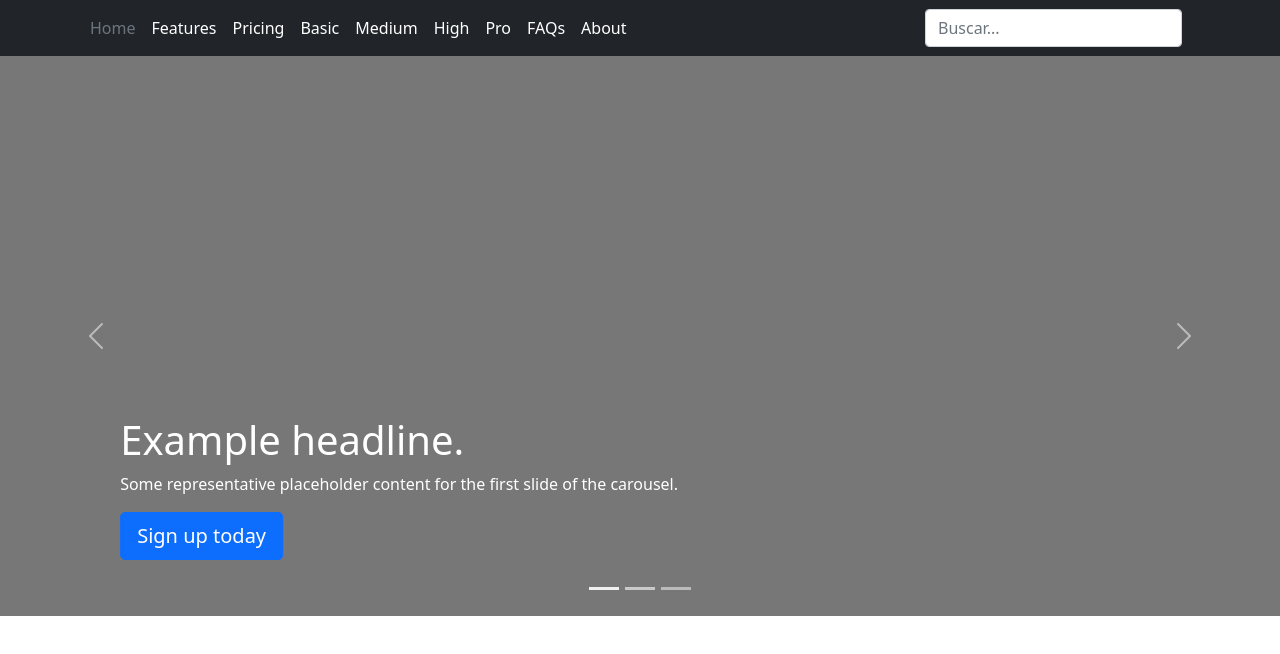
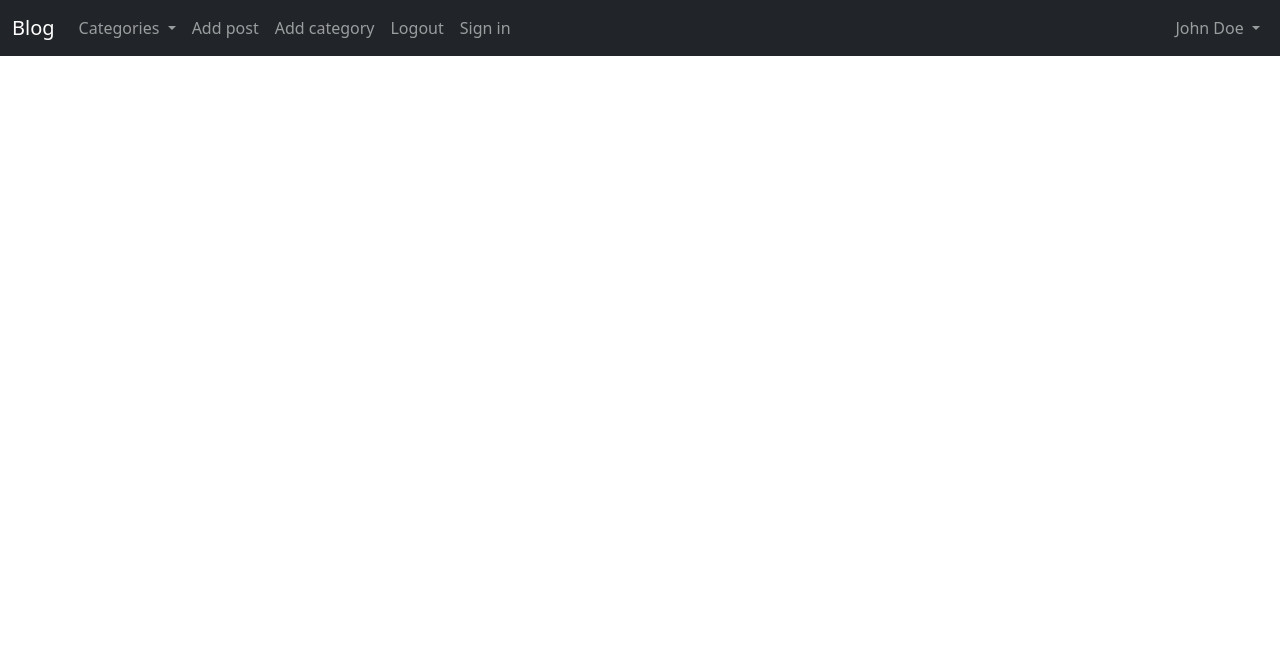
Before and after one commit to pieronag/Proyecto-Final-Web-Bootstrap, a plain HTML site: page index.html in a window 1280 px wide. Drawn offline with nearby package versions, Linux system fonts and the light colour scheme.

Commit message:
act index

```diff
--- a/index.html
+++ b/index.html
@@ -6,38 +6,100 @@
     <meta name="viewport" content="width=device-width, initial-scale=1">
 
     <!-- Bootstrap CSS -->
-    <link href="/css/bootstrap.css" rel="stylesheet">
+    <link href="https://cdn.jsdelivr.net/npm/bootstrap@5.0.0-beta2/dist/css/bootstrap.min.css" rel="stylesheet" integrity="sha384-BmbxuPwQa2lc/FVzBcNJ7UAyJxM6wuqIj61tLrc4wSX0szH/Ev+nYRRuWlolflfl" crossorigin="anonymous">
 
     <title>Proyecto Final Bootstrap</title>
+
+    <script src="https://code.jquery.com/jquery-3.5.1.min.js"></script>
+    <script src="js/bootstrap.bundle.js"></script>
+    <script src="js/bootstrap.js"></script>
+
   </head>
   <body>
 
-    <script src="/js/bootstrap.js"></script>
 
-    <header class="p-2 bg-dark text-white">
+<nav class="navbar navbar-expand-lg navbar-dark bg-dark">
+  <div class="container-fluid">
+    <a class="navbar-brand" href="#">Blog</a>
+    <button class="navbar-toggler" type="button" data-bs-toggle="collapse" data-bs-target="#navbarSupportedContent" aria-controls="navbarSupportedContent" aria-expanded="false" aria-label="Toggle navigation">
+  <span class="navbar-toggler-icon"></span>
+</button>
+    <div class="collapse navbar-collapse" id="navbarSupportedContent">
+      <ul class="navbar-nav me-auto mb-2 mb-lg-0">
+        <li class="nav-item dropdown">
+          <a class="nav-link dropdown-toggle" href="#" id="navbarDropdown" role="button" data-bs-toggle="dropdown" aria-expanded="false">
+        Categories
+      </a>
+
+          <ul class="dropdown-menu" aria-labelledby="navbarDropdown">
+            <li>
+              <a class="dropdown-item" href="#">Cat1</a>
+            </li>
+            <li>
+              <a class="dropdown-item" href="#">Cat2</a>
+            </li>
+            <li>
+              <a class="dropdown-item" href="#">Cat3</a>
+            </li>
+          </ul>
+        </li>
+
+        <li class="nav-item">
+          <a class="nav-link" href="#">Add post</a>
+        </li>
+        <li class="nav-item">
+          <a class="nav-link" href="#">Add category</a>
+        </li>
+
+        <li class="nav-item">
+          <a class="nav-link" href="#">Logout</a>
+        </li>
+        <li class="nav-item">
+          <a class="nav-link" href="#">Sign in</a>
+        </li>
+      </ul>
+    </div>
+
+    <!-- This is what is not working well -->
+    <ul class="navbar-nav ml-auto">
+      <li class="nav-item">
+        <a class="nav-link dropdown-toggle" href="#" id="navbarDropdown" role="button" data-bs-toggle="dropdown" aria-expanded="false">
+      John Doe
+    </a>
+
+        <div class="dropdown-menu dropdown-menu-end" aria-labelledby="navbarDropdown">
+          <a class="dropdown-item dropdown" href="#"> Edit settings </a>
+          <a class="dropdown-item" href="#"> Edit profile page </a>
+          <a class="dropdown-item" href="#"> Show profile page </a>
+          <a class="dropdown-item" href="#"> Create profile page </a>
+        </div>
+      </li>
+    </ul>
+
+    <script src="https://cdn.jsdelivr.net/npm/bootstrap@5.0.0-beta2/dist/js/bootstrap.bundle.min.js" integrity="sha384-b5kHyXgcpbZJO/tY9Ul7kGkf1S0CWuKcCD38l8YkeH8z8QjE0GmW1gYU5S9FOnJ0" crossorigin="anonymous"></script>
+
+    <!--<header class="p-2 bg-dark text-white">
         <div class="container">
           <div class="d-flex align-items-center justify-content-center justify-content-lg-start">
-            <ul class="nav col-12 col-lg-auto me-lg-auto mb-2 justify-content-center mb-md-0">
-              <li><a href="#" class="nav-link px-2 text-secondary">Home</a></li>
+            <div class="nav col-12 col-lg-auto me-lg-auto mb-2 justify-content-center mb-md-0">
+              <li class="nav-item"><a href="#" class="nav-link text-danger px-2">Home</a></li>
               <li><a href="#" class="nav-link px-2 text-white">Features</a></li>
-              <li><a href="#" class="nav-link px-2 text-white">Pricing</a></li>
-                <ul class="nav col-12 col-lg-auto me-lg-auto mb-2 justify-content-center mb-md-0 dropdown">
-                    <li><a href="#" class="nav-link px-2 text-white">Basic</a></li>
-                    <li><a href="#" class="nav-link px-2 text-white">Medium</a></li>
-                    <li><a href="#" class="nav-link px-2 text-white" >High</a></li>
-                    <li><a href="#" class="nav-link px-2 text-white">Pro</a></li>
-                </ul>
+              <li class="nav-item dropdown">
+                <a href="#" id="dropdownMenu" class="nav-link px-2 text-white dropdown-toggle" data-toggle="dropdown" aria-haspopup="true" aria-expanded="true">Pricing</a>
+                <div class="dropdown-menu" aria-labelledby="dropdownMenu">
+                  <a href="" class="dropdown-item"></a>
+                  <a href="" class="dropdown-item"></a>
+                  <a href="" class="dropdown-item"></a>
+                  <a href="" class="dropdown-item"></a>
+                </div>
+              </li>
               <li><a href="#" class="nav-link px-2 text-white">FAQs</a></li>
               <li><a href="#" class="nav-link px-2 text-white">About</a></li>
-            </ul>
-
-            <form class="col-12 col-lg-auto mb-3 mb-lg-0 me-lg-3">
-              <input type="search" class="form-control form-control-dark" placeholder="Buscar..." aria-label="Search">
-            </form>
+            </div>
           </div>
         </div>
-      </header>
-
+      </header>-->
+<!--
       <div id="myCarousel" class="carousel slide" data-bs-ride="carousel">
         <div class="carousel-indicators">
           <button type="button" data-bs-target="#myCarousel" data-bs-slide-to="0" class="active" aria-current="true" aria-label="Slide 1"></button>
@@ -87,7 +149,7 @@
           <span class="carousel-control-next-icon" aria-hidden="true"></span>
           <span class="visually-hidden">Next</span>
         </button>
-      </div>
+      </div>-->
 
   </body>
 </html>
```
